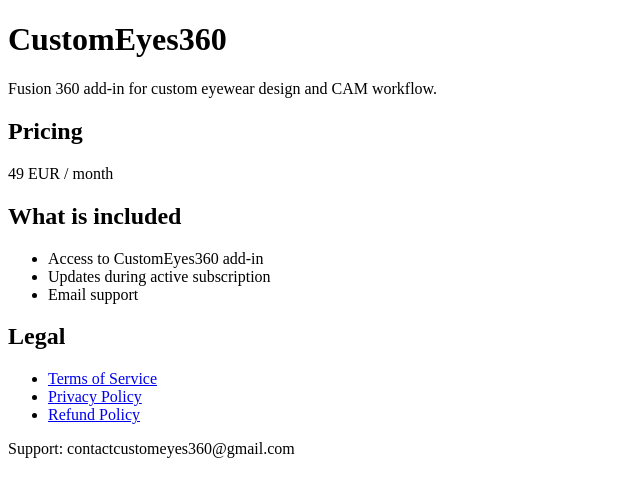
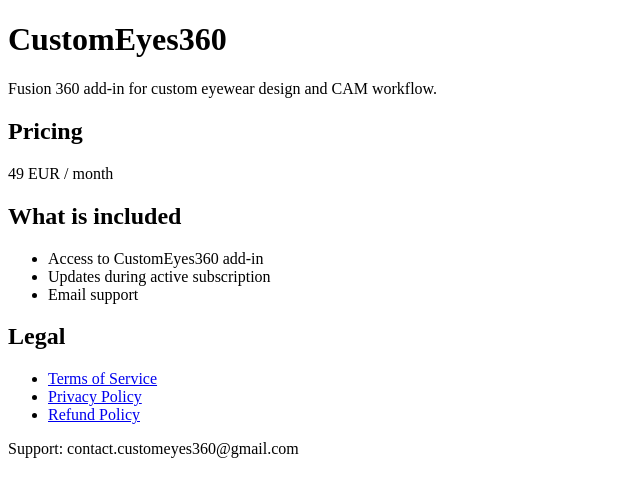
Before and after one commit to contactcustomeyes360-glitch/customeyes, a plain HTML site: page paddle/index.html in a window 1280 px wide. Shown: the full height of the page, 0-640 px from the left. Drawn offline with Linux system fonts and the light colour scheme.

Commit message:
Fix email format in support contact

```diff
--- a/paddle/index.html
+++ b/paddle/index.html
@@ -26,6 +26,6 @@
     <li><a href="./refund.html">Refund Policy</a></li>
   </ul>
 
-  <p>Support: contactcustomeyes360@gmail.com</p>
+  <p>Support: contact.customeyes360@gmail.com</p>
 </body>
 </html>
```
